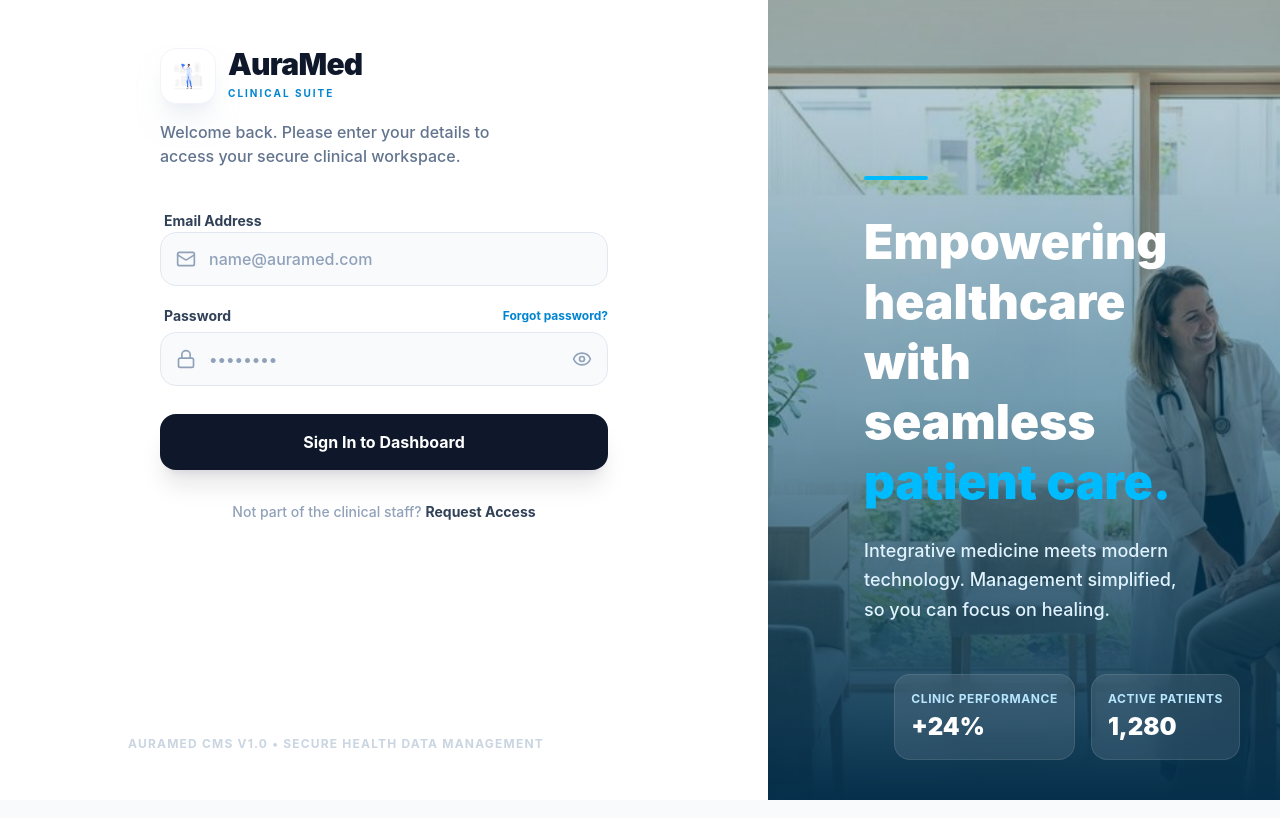
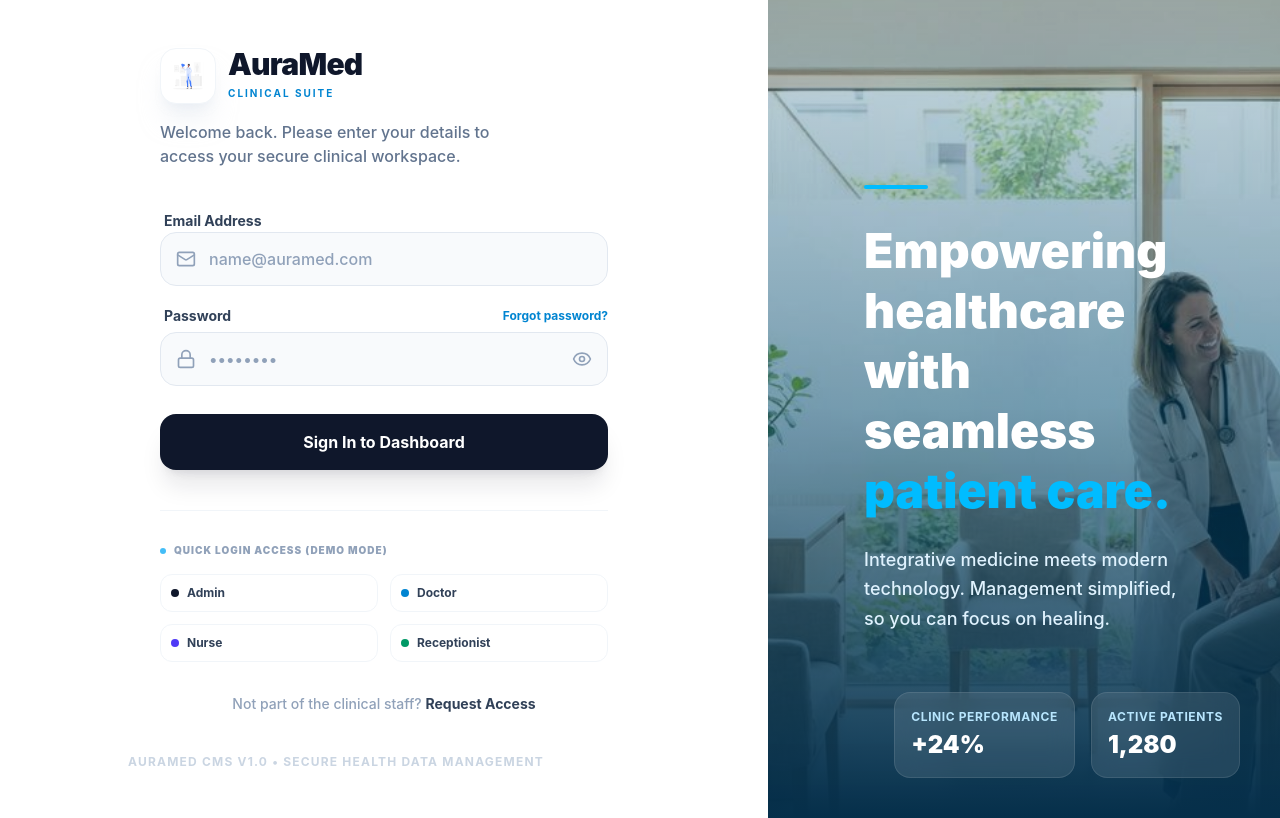
Before and after one commit to Chi-G/auramed, a React (Vite) app in the folder frontend/: page /login in a window 1280 px wide. Built offline with nearby package versions, Linux system fonts and the light colour scheme; no server answers.

Commit message:
feat: implement backend permission fallbacks and quick login access for staff roles

```diff
--- a/frontend/src/App.tsx
+++ b/frontend/src/App.tsx
@@ -73,11 +73,28 @@ const Home = () => {
   if (isLoading) return null;
 
   const role = user?.role?.toLowerCase();
-  if (role === 'super_admin' || role === 'admin' || permissions.view_dashboard) {
+
+  // God Mode bypass for SuperAdmins and Admins OR any staff with dashboard permission
+  const hasDashboardAccess =
+    role === 'super_admin' ||
+    role === 'superadmin' ||
+    role === 'admin' ||
+    permissions.view_dashboard;
+
+  if (hasDashboardAccess) {
     return <Dashboard />;
   }
 
-  if (permissions.manage_patients) {
+  // Functional Area fallback
+  if (role === 'doctor' || permissions.manage_clinical_visits) {
+    return <Navigate to="/visits" replace />;
+  }
+
+  if (role === 'nurse' || permissions.manage_appointments) {
+    return <Navigate to="/appointments" replace />;
+  }
+
+  if (role === 'receptionist' || permissions.manage_patients) {
     return <Navigate to="/patients" replace />;
   }
 
--- a/frontend/src/pages/Login.tsx
+++ b/frontend/src/pages/Login.tsx
@@ -196,6 +196,35 @@ const Login: React.FC = () => {
               </div>
             </form>
 
+            {/* Quick Login Section */}
+            <div className="mt-10 border-t border-slate-100 pt-8">
+              <p className="text-[10px] font-black text-slate-400 uppercase tracking-widest mb-4 flex items-center justify-center md:justify-start gap-2">
+                <span className="w-1.5 h-1.5 rounded-full bg-sky-500 animate-pulse" />
+                Quick Login Access (Demo Mode)
+              </p>
+              <div className="grid grid-cols-2 gap-3">
+                {[
+                  { label: 'Admin', email: 'admin@auramed.com', pass: 'admin123', icon: 'bg-slate-900' },
+                  { label: 'Doctor', email: 'doctor@auramed.com', pass: 'doctor123', icon: 'bg-sky-600' },
+                  { label: 'Nurse', email: 'nurse@auramed.com', pass: 'nurse123', icon: 'bg-indigo-600' },
+                  { label: 'Receptionist', email: 'receptionist@auramed.com', pass: 'reception123', icon: 'bg-emerald-600' }
+                ].map((role) => (
+                  <button
+                    key={role.label}
+                    type="button"
+                    onClick={() => {
+                      setEmail(role.email);
+                      setPassword(role.pass);
+                    }}
+                    className="flex items-center gap-2 p-2.5 rounded-xl border border-slate-100 bg-white hover:bg-slate-50 hover:border-slate-200 transition-all group group-hover:shadow-sm text-left"
+                  >
+                    <div className={`w-2 h-2 rounded-full ${role.icon}`} />
+                    <span className="text-xs font-bold text-slate-700">{role.label}</span>
+                  </button>
+                ))}
+              </div>
+            </div>
+
             <p className="mt-8 text-center text-sm font-medium text-slate-400">
               Not part of the clinical staff? <span onClick={() => setIsRequestModalOpen(true)} className="text-slate-700 font-bold hover:underline cursor-pointer">Request Access</span>
             </p>
```
Also changed, not shown: 1 other file (tests, documents, lock files or other folders).
